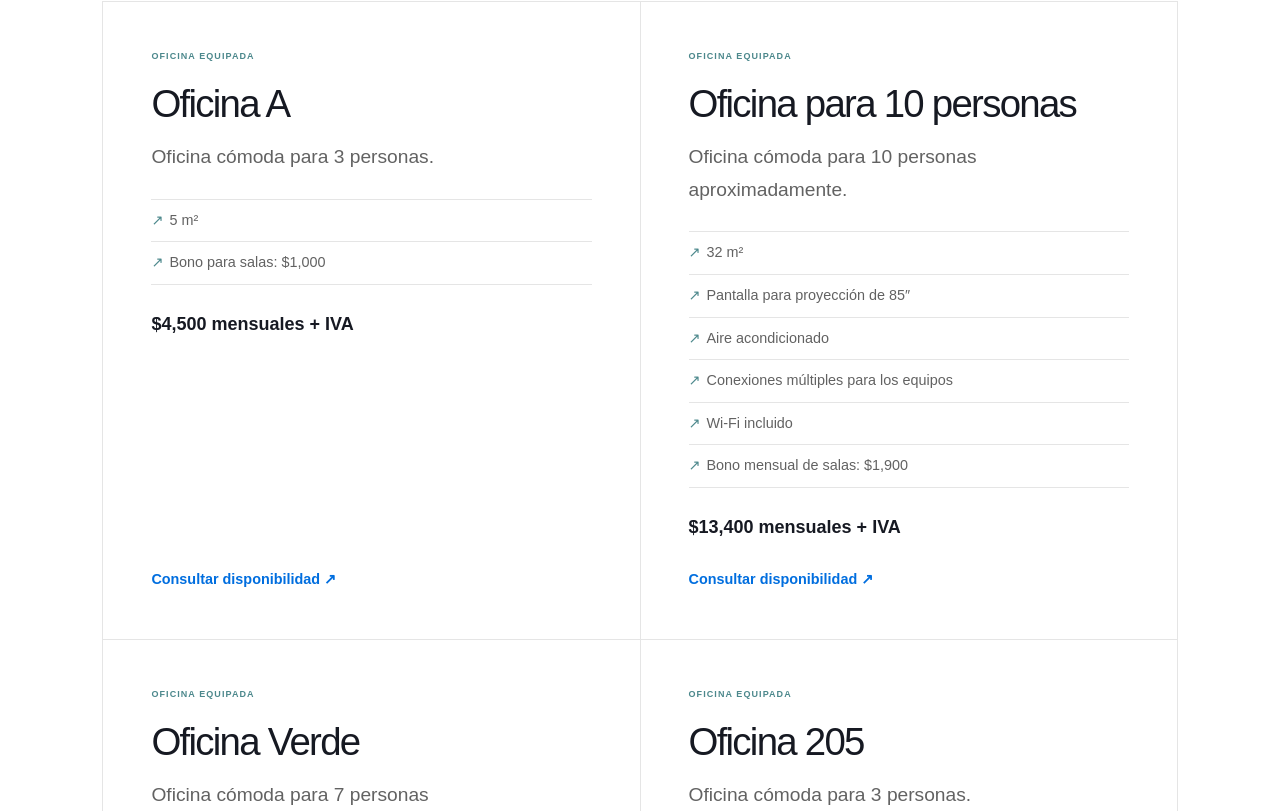
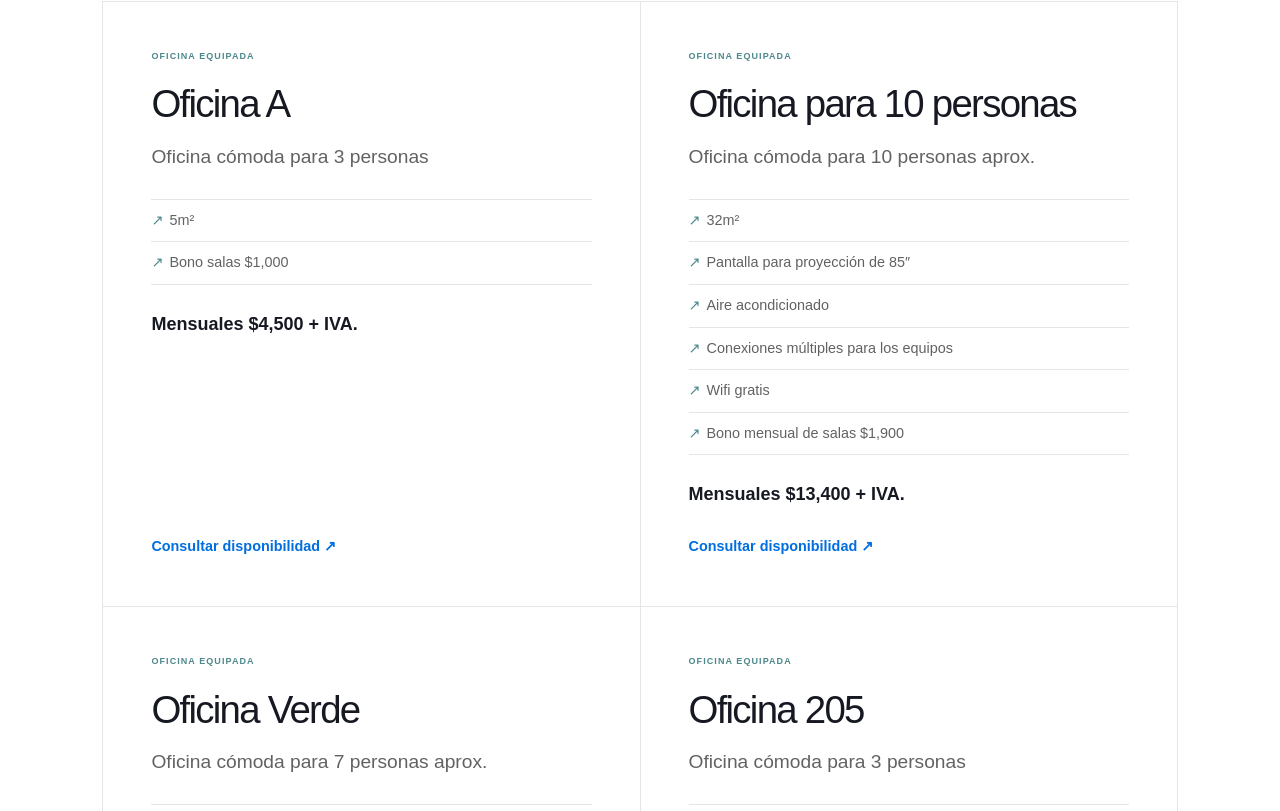
Before and after one commit to Eliszen-28/zenttre, a Next.js app: page /oficinas-privadas in a window 1280 px wide. Shown: the part 2369-3180 px from the top of the page. Built offline with nearby package versions, Linux system fonts and the light colour scheme.

Commit message:
Match official private office pricing

```diff
--- a/app/oficinas-privadas/page.tsx
+++ b/app/oficinas-privadas/page.tsx
@@ -25,11 +25,11 @@ export default function OficinasPrivadasPage() {
         { title: "Áreas comunes", text: "Acceso a servicios y espacios compartidos de Zenttre." },
       ]}
       plans={[
-        { eyebrow: "OFICINA EQUIPADA", title: "Oficina A", description: "Oficina cómoda para 3 personas.", details: ["5 m²", "Bono para salas: $1,000"], price: "$4,500 mensuales + IVA" },
-        { eyebrow: "OFICINA EQUIPADA", title: "Oficina para 10 personas", description: "Oficina cómoda para 10 personas aproximadamente.", details: ["32 m²", "Pantalla para proyección de 85″", "Aire acondicionado", "Conexiones múltiples para los equipos", "Wi‑Fi incluido", "Bono mensual de salas: $1,900"], price: "$13,400 mensuales + IVA" },
-        { eyebrow: "OFICINA EQUIPADA", title: "Oficina Verde", description: "Oficina cómoda para 7 personas aproximadamente.", details: ["32 m²", "Aire acondicionado", "Conexiones múltiples para los equipos", "Wi‑Fi, agua y limpieza incluidos", "Bono mensual de salas: $2,500"], price: "$25,500 mensuales + IVA" },
-        { eyebrow: "OFICINA EQUIPADA", title: "Oficina 205", description: "Oficina cómoda para 3 personas.", details: ["6.6 m²", "Wi‑Fi incluido", "Bono mensual de salas: $1,200"], price: "$5,000 mensuales + IVA" },
-        { eyebrow: "OFICINA EQUIPADA", title: "Oficina 604", description: "Oficina cómoda para 2 personas.", details: ["5 m²", "Conexiones múltiples para los equipos", "Wi‑Fi incluido", "Bono mensual de salas: $1,200"], price: "$5,000 mensuales + IVA" },
+        { eyebrow: "OFICINA EQUIPADA", title: "Oficina A", description: "Oficina cómoda para 3 personas", details: ["5m²", "Bono salas $1,000"], price: "Mensuales $4,500 + IVA." },
+        { eyebrow: "OFICINA EQUIPADA", title: "Oficina para 10 personas", description: "Oficina cómoda para 10 personas aprox.", details: ["32m²", "Pantalla para proyección de 85″", "Aire acondicionado", "Conexiones múltiples para los equipos", "Wifi gratis", "Bono mensual de salas $1,900"], price: "Mensuales $13,400 + IVA." },
+        { eyebrow: "OFICINA EQUIPADA", title: "Oficina Verde", description: "Oficina cómoda para 7 personas aprox.", details: ["32m²", "Aire acondicionado", "Conexiones múltiples para los equipos", "Wifi, agua y limpieza incluidos", "Bono mensual de salas $2,500"], price: "Mensuales $25,500 + IVA." },
+        { eyebrow: "OFICINA EQUIPADA", title: "Oficina 205", description: "Oficina cómoda para 3 personas", details: ["6.6m²", "Wifi gratis", "Bono mensual de salas $1,200"], price: "Mensuales $5,000 + IVA." },
+        { eyebrow: "OFICINA EQUIPADA", title: "Oficina 604", description: "Oficina cómoda para 2 personas", details: ["5m²", "Conexiones múltiples para los equipos", "Wifi gratis", "Bono mensual de salas $1,200"], price: "Mensuales $5,000 + IVA." },
       ]}
       footnotes={["Los servicios de bebidas, copiado, impresiones y escaneo tienen costo adicional.", "Apple TV y HDMI están disponibles en salas con pantalla."]}
     />
```
